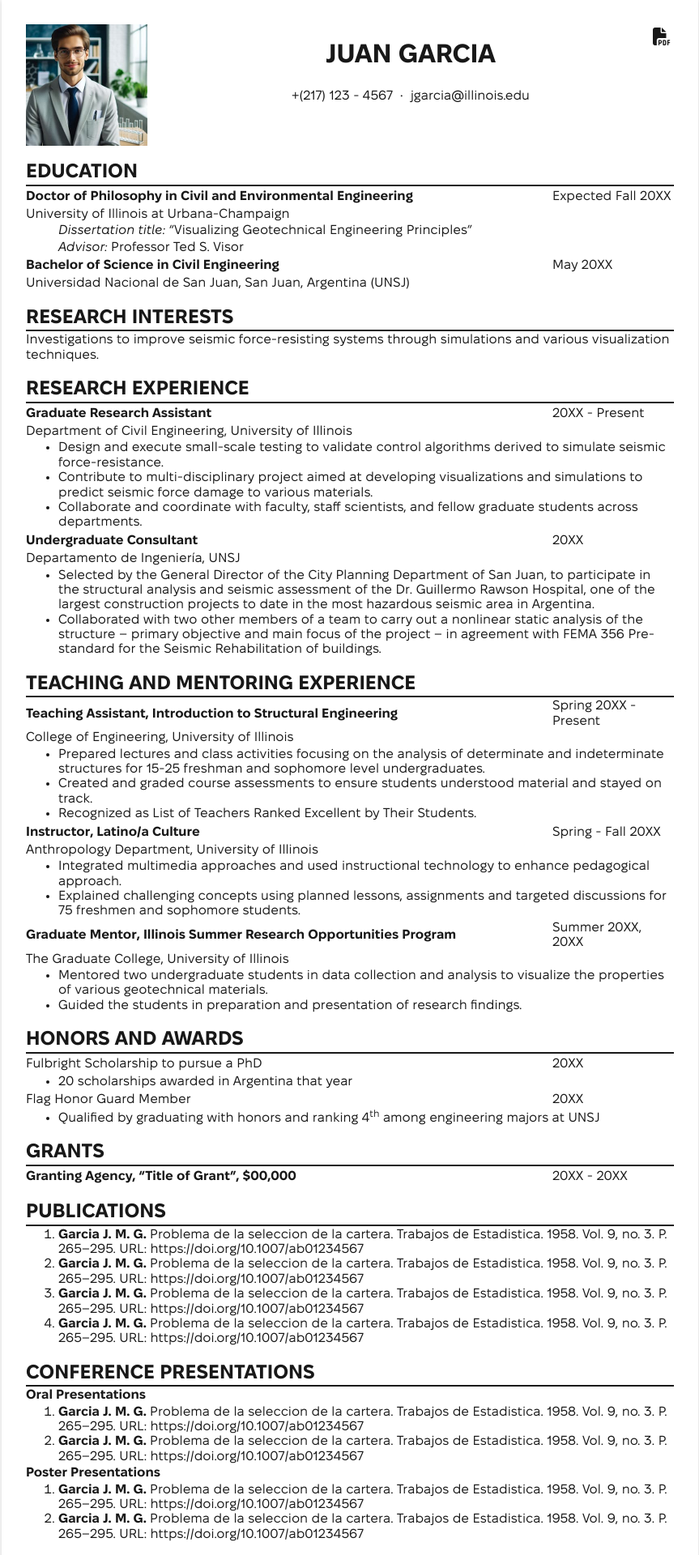
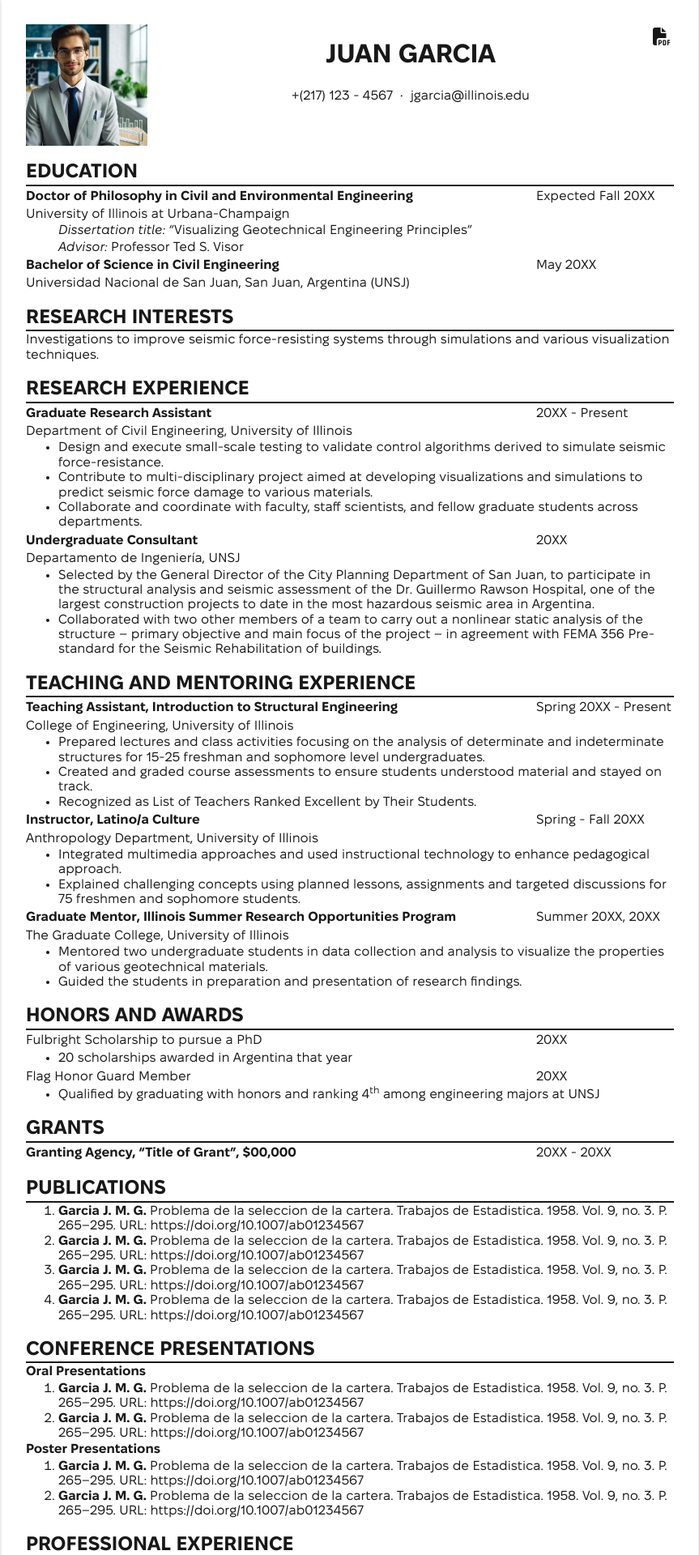
Before and after one commit to bulhakovolexii/academic-cv, a Jekyll site: the page built from index.html, in a window 1280 px wide. Shown: the top 1920 px of the page at 81% size, without its empty margins (208-1071 px from the left). Built offline with Jekyll 4.4.1, drawn with Linux system fonts in a browser that asks for light colours.

Commit message:
Makes timestamps wider

```diff
--- a/assets/css/main.css
+++ b/assets/css/main.css
@@ -116,7 +116,7 @@
 }
 
 .item span {
-  flex: 0 0 150px;
+  flex: 0 0 170px;
 }
 
 .details p {
```
